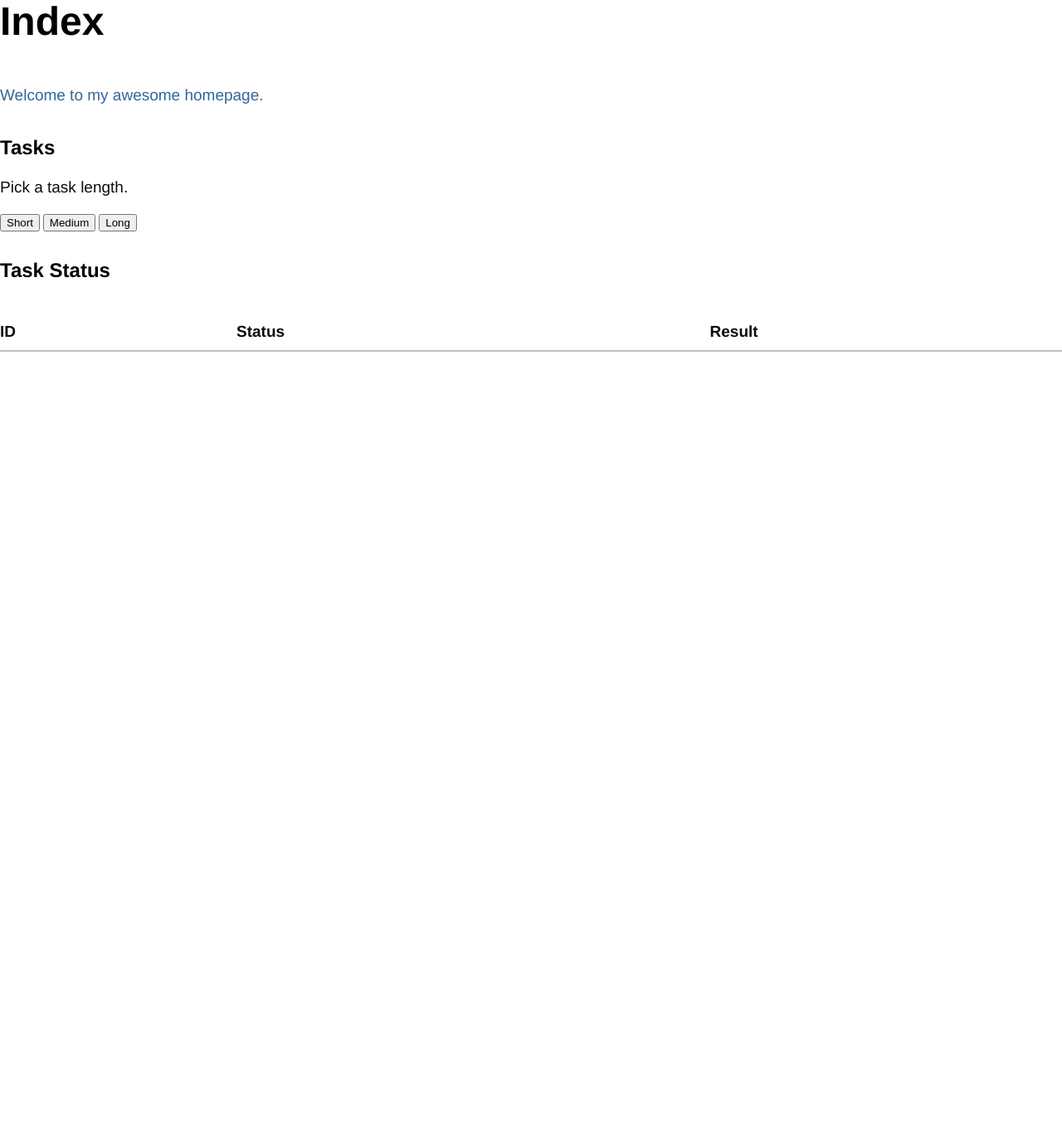
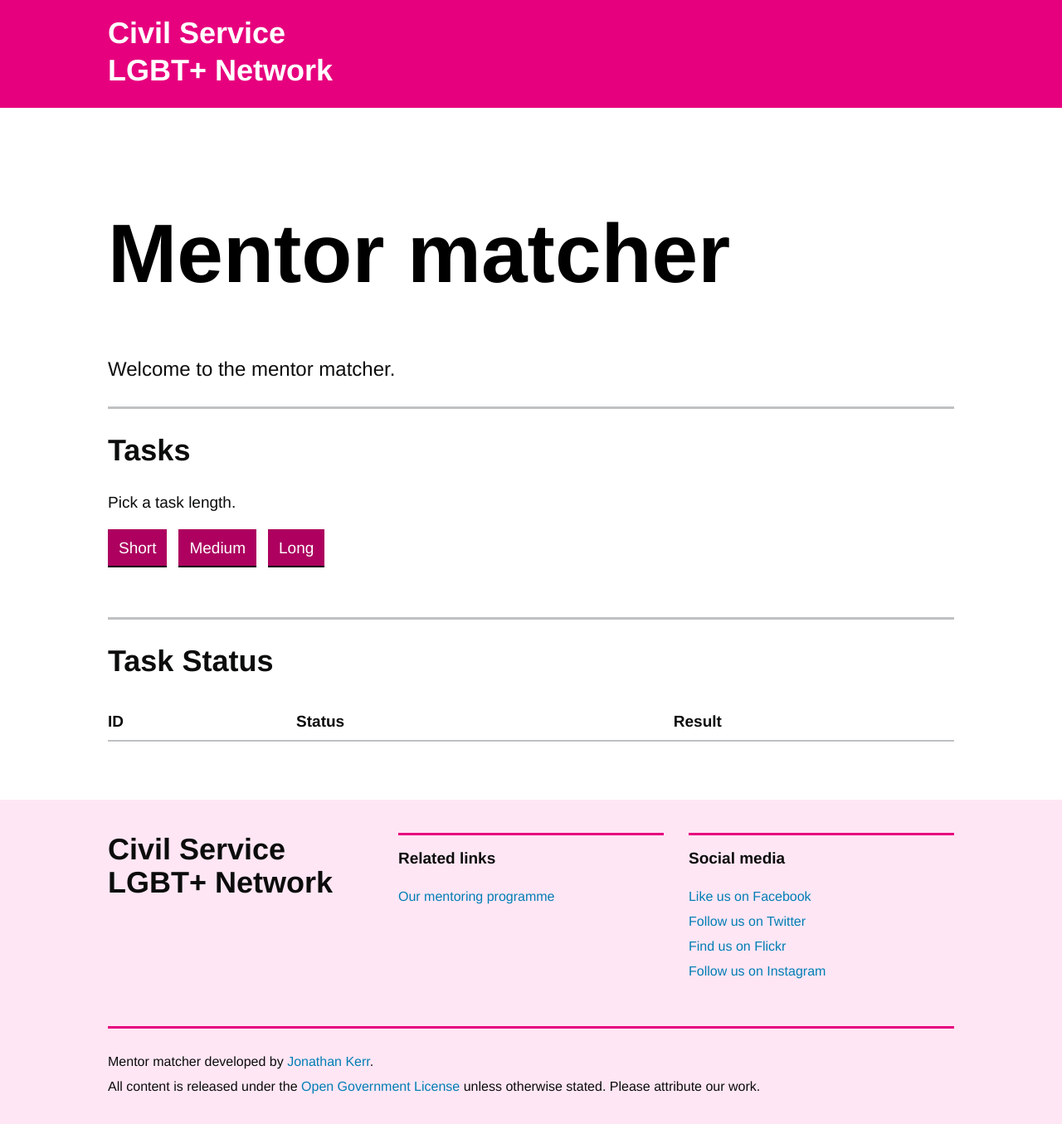
Before and after one commit to jonodrew/mentor-match, a Flask app: page / in a window 1280 px wide. Shown: the whole page at 83% size. Before the commit the page ends 424 px from the top, so only its background shows below. Run offline with Flask 2, Linux system fonts and the light colour scheme; lists and menus that the app fills with data are empty.

Commit message:
Update page styles I’ve amended the page styles and added classes to elements to style them consistently with the Civil Service LGBT+ Network website.
Further guidance on amending the classes and styles is at www.civilservice.lgbt/design-system

```diff
--- a/app/static/style.css
+++ b/app/static/style.css
@@ -929,7 +929,7 @@
 
 blockquote.warning-text:after { content: ""; display: block; clear: both; }
 
-html { background-color: #FFFFFF; text-size-adjust: 100%; }
+html { background-color: #FFE6F4; text-size-adjust: 100%; }
 
 @media only screen { html { overflow-y: scroll; } }
 
--- a/app/templates/base.html
+++ b/app/templates/base.html
@@ -7,11 +7,100 @@
     {% endblock %}
 </head>
 <body>
-    <div id="content">{% block content %}{% endblock %}</div>
-    <div id="footer">
-        {% block footer %}
-        {% endblock %}
-    </div>
+	<header class="header" role="banner">
+		<div class="header--container width-container">
+			<div class="header--logo">
+			  <a href="https://www.civilservice.lgbt" class="header--logotype--link">
+				<span class="header--logotype--text">Civil Service</span>
+				<span class="header--logotype--text">LGBT+ Network</span>
+			  </a>
+			</div>
+		</div>
+	</header>
+
+	<div class="width-container">
+		<main class="main-wrapper main-wrapper--auto-spacing" id="main-content" role="main">
+
+			<div id="content">{% block content %}{% endblock %}</div>
+
+		</main>
+	</div>
+
+
+
+	<footer class="footer" role="contentinfo">
+		<div class="width-container">
+
+			<div class="grid-row">
+				<div id="footer" class="grid-column-full">
+					{% block footer %}
+					{% endblock %}
+				</div>
+			</div>
+
+			<div class="grid-row">
+				<div class="grid-column-one-third">
+					<h2 class="footer--wordmark">Civil Service LGBT+ Network</h2>
+				</div>
+
+				<div class="grid-column-one-third">
+					<h2 class="footer--heading">Related links</h2>
+					<ul class="footer--list">
+						<li class="footer--list-item">
+							<a class="footer--link" href="https://www.civilservice.lgbt/mentoring" title="Find out more about our mentoring programme">
+								Our mentoring programme
+							</a>
+						</li>
+					</ul>
+				</div>
+
+				<div class="grid-column-one-third">
+					<h2 class="footer--heading">Social media</h2>
+					<ul class="footer--list">
+
+
+						<li class="footer--list-item">
+							<a class="footer--link" href="//facebook.com/civilservicelgbt" title="Visit our Facebook profile page (Opens in new window)" rel="noreferrer noopener" target="_blank">
+								Like us on Facebook
+							</a>
+						</li>
+
+
+
+						<li class="footer--list-item">
+							<a class="footer--link" href="//twitter.com/cslgbt" title="Visit our Twitter profile page (Opens in new window)" rel="noreferrer noopener" target="_blank">
+								Follow us on Twitter
+							</a>
+						</li>
+
+						<li class="footer--list-item">
+							<a class="footer--link" href="//www.flickr.com/photos/civilservicelgbt/" title="Visit our Flickr profile page (Opens in new window)" rel="noreferrer noopener" target="_blank">
+								Find us on Flickr
+							</a>
+						</li>
+
+						<li class="footer--list-item">
+							<a class="footer--link" href="//www.instagram.com/civilservicelgbt" title="Visit our Instagram profile page (Opens in new window)" rel="noreferrer noopener" target="_blank">
+								Follow us on Instagram
+							</a>
+						</li>
+
+					</ul>
+				</div>
+			</div>
+			<hr class="footer--section-break">
+			<div class="footer--meta">
+				<div class="footer--meta-item">
+					<p>Mentor matcher developed by <a href="https://www.twitter.com/jonodrew" title="Jonathan's Twitter (Opens in new window)" target="_blank" rel="noopener noreferrer">Jonathan Kerr</a>.</p>
+
+				</div>
+				<div class="footer--meta-item">
+					<p>All content is released under the <a href="https://www.nationalarchives.gov.uk/doc/open-government-licence/version/3/" title="Read more about the Open Government License. (Opens in new window)" target="_blank">Open Government License</a> unless otherwise stated. Please attribute our work.</p>
+
+				</div>
+			</div>
+		</div>
+	</footer>
      <script src="{{url_for('static', filename='main.js')}}" type="text/javascript"></script>
     {% block js %}{% endblock %}
 </body>
--- a/app/templates/index.html
+++ b/app/templates/index.html
@@ -2,29 +2,29 @@
 {% block title %}Index{% endblock %}
 {% block head %}
     {{ super() }}
-    <style>
-        .important { color: #336699; }
-    </style>
 {% endblock %}
 {% block content %}
-    <h1>Index</h1>
-    <p class="important">
-      Welcome to my awesome homepage.
-    </p>
-    <br>
+
+    <h1 class="home--heading">Mentor matcher</h1>
+    <p class="lead">Welcome to the mentor matcher.</p>
+
+	<hr>
+
     <div>
-    <h3>Tasks</h3>
+	    <h2>Tasks</h2>
 	    <p>Pick a task length.</p>
-    <div class="btn-group" role="group" aria-label="Basic example">
-      <button type="button" class="btn btn-primary" onclick="handleClick(1)">Short</button>
-      <button type="button" class="btn btn-primary" onclick="handleClick(2)">Medium</button>
-      <button type="button" class="btn btn-primary" onclick="handleClick(3)">Long</button>
+	    <div class="button-group" role="group" aria-label="Basic example">
+			<button type="button" class="button" onclick="handleClick(1)">Short</button>
+			<button type="button" class="button" onclick="handleClick(2)">Medium</button>
+			<button type="button" class="button" onclick="handleClick(3)">Long</button>
 	    </div>
 	</div>
-  <br><br>
+
+	<hr>
+
 	<div>
-    <h3>Task Status</h3>
-    <br>
+		<h2>Task Status</h2>
+
 		<table class="table">
 			<thead>
 				<tr>
@@ -34,6 +34,7 @@
 				</tr>
 			</thead>
 			<tbody id="tasks">
+
 			</tbody>
 		</table>
 	</div>
```
Lines whose indentation alone changed are shown as unchanged.
